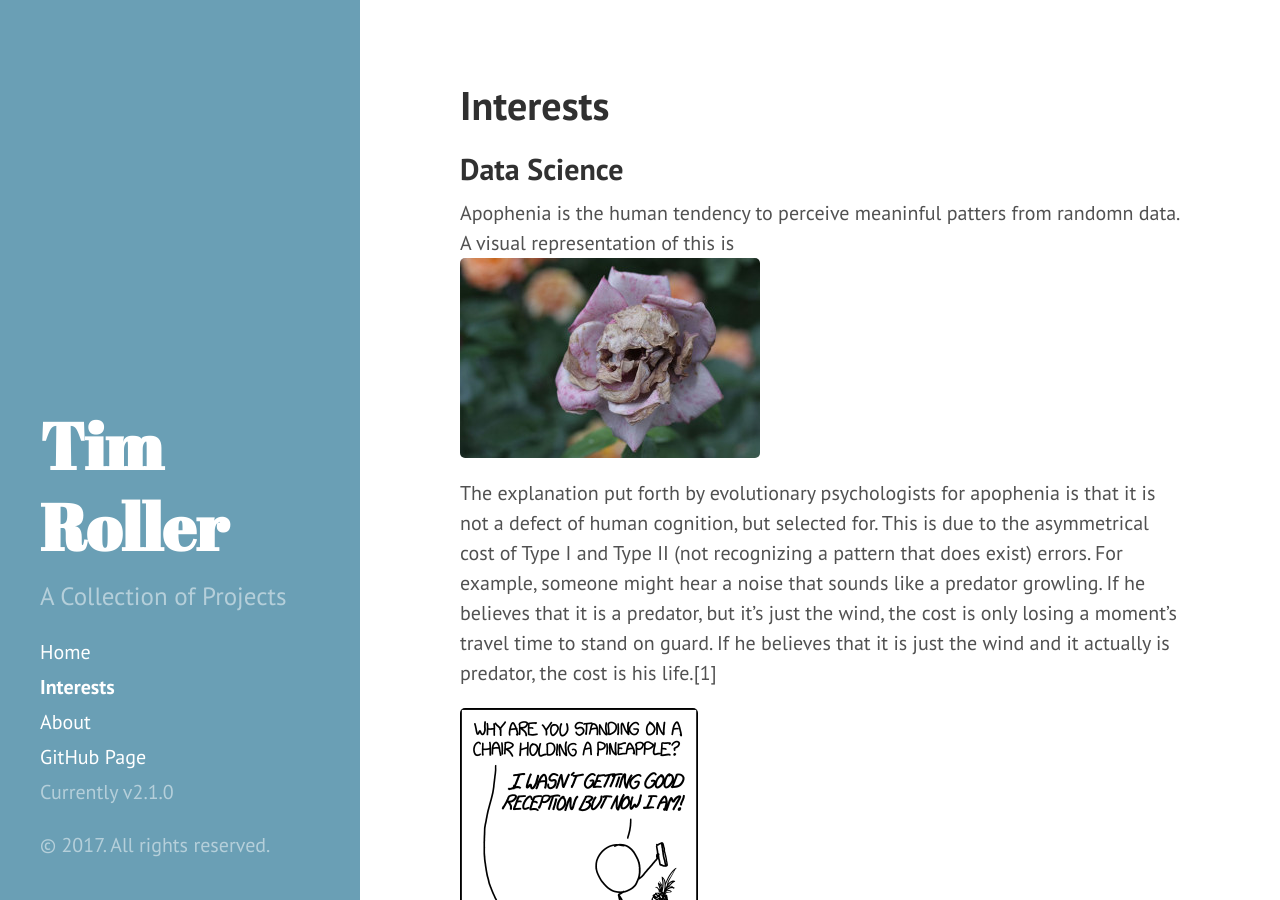
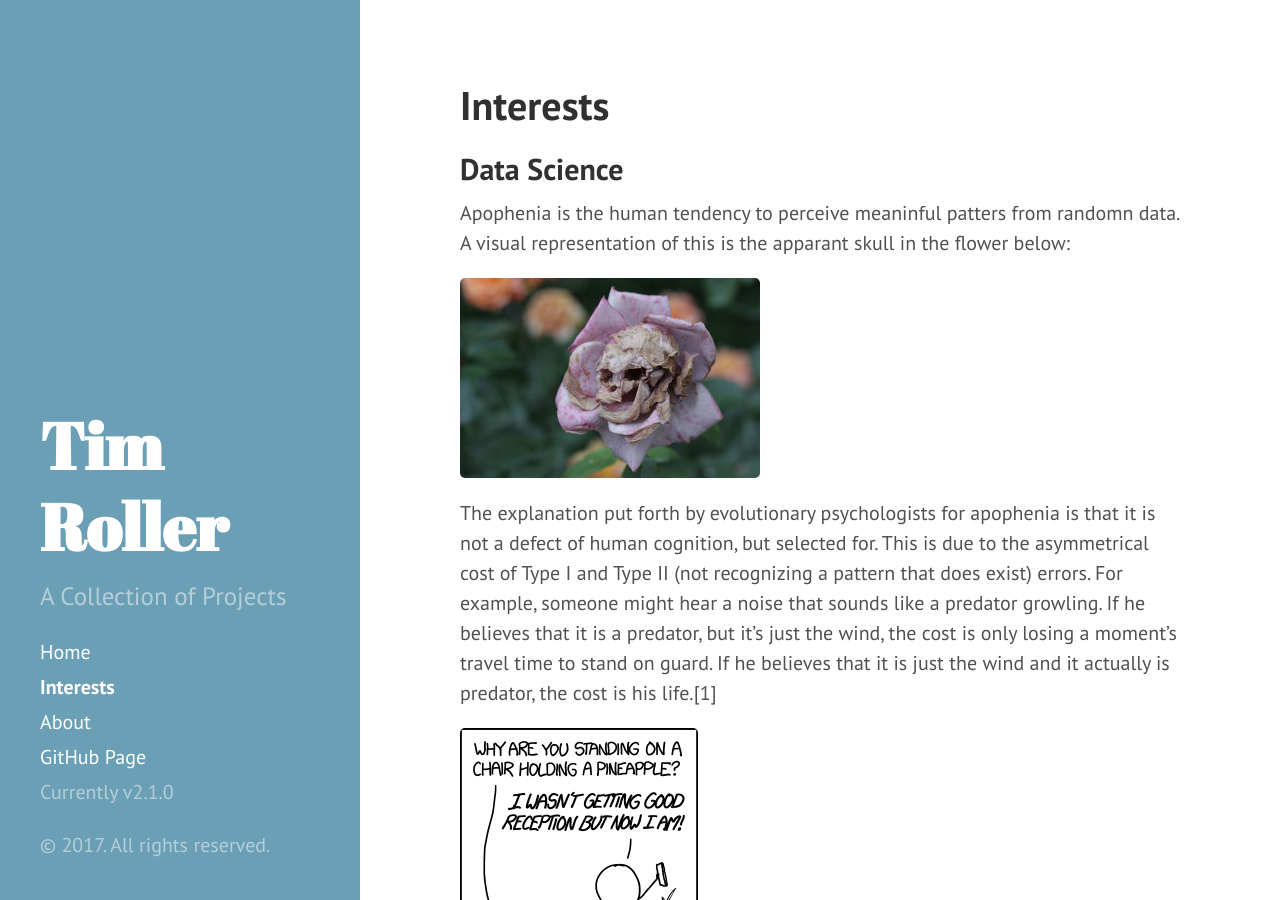
Before and after one commit to TimRoller/TimRoller.github.io, a Jekyll site: the page built from Interests.md, in a window 1280 px wide and 900 px high. Built offline with Jekyll 4.4.1, drawn with Linux system fonts in a browser that asks for light colours.

Commit message:
Update Interests.md

```diff
--- a/Interests.md
+++ b/Interests.md
@@ -4,7 +4,8 @@ title: Interests
 ---
 ## Data Science
 
-Apophenia is the human tendency to perceive meaninful patters from randomn data. A visual representation of this is
+Apophenia is the human tendency to perceive meaninful patters from randomn data. A visual representation of this is the apparant skull in the flower below:
+
 ![My helpful screenshot]({{ site.url }}/public/flower.jpg)
 
 
```
